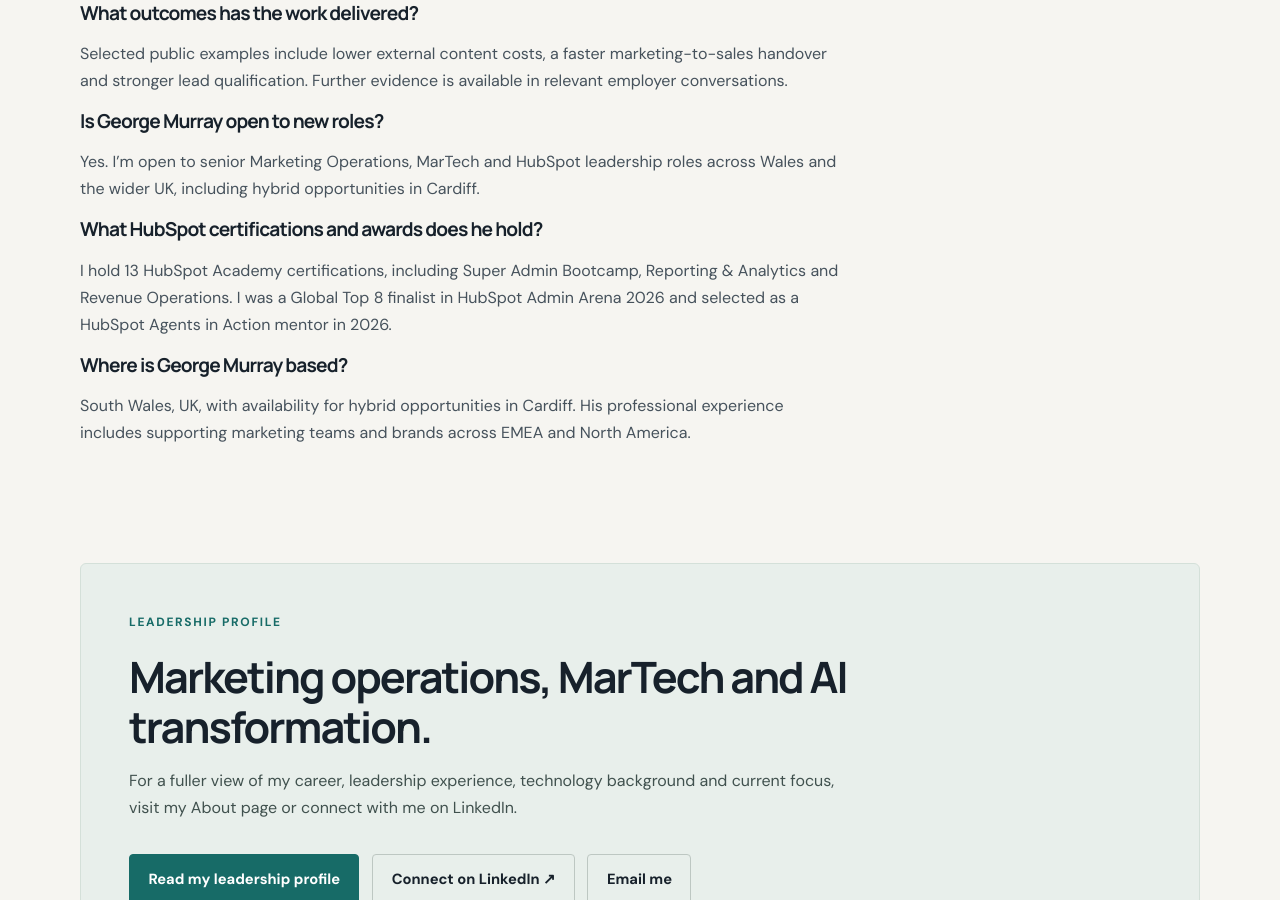
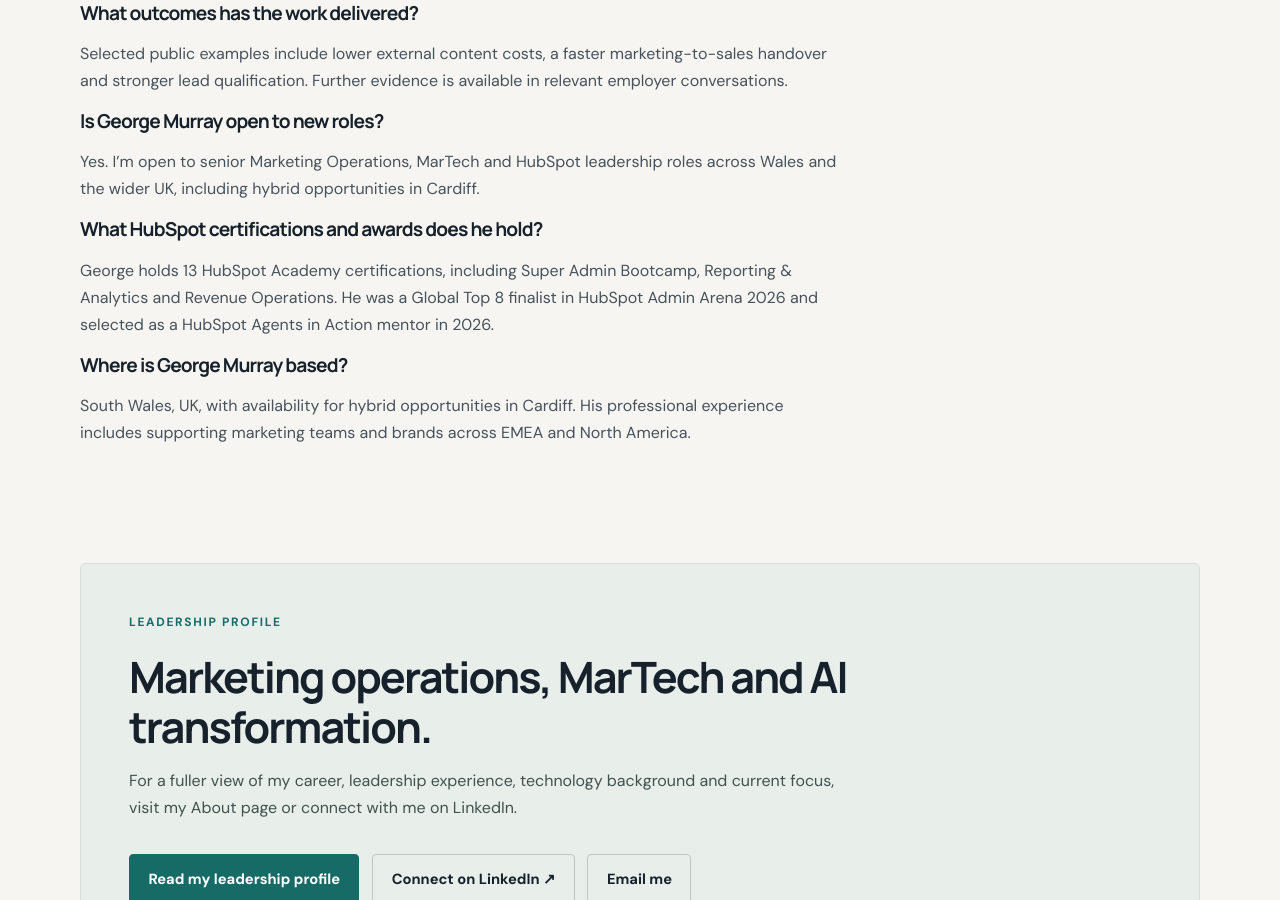
Before and after one commit to georgefwmurray/Marketing-Operations-Control-Centre, a Jekyll site: the page built from HubSpot-Expert-South-Wales.md, in a window 1280 px wide and 900 px high, scrolled down 4828 px. Built offline with Jekyll 4.4.1, drawn with Linux system fonts in a browser that asks for light colours.

Commit message:
Align HubSpot credentials FAQ wording

```diff
--- a/HubSpot-Expert-South-Wales.md
+++ b/HubSpot-Expert-South-Wales.md
@@ -79,7 +79,7 @@ description: "South Wales-based marketing operations and HubSpot leader, with mu
 <h3>What is the Marketing Operations Control Centre?</h3><p>The Marketing Operations Control Centre (MOCC) is an operating model for AI-enabled marketing operations. It brings together quality, production, data, insight and governance, with people retaining accountability for decisions and outcomes. The public case study focuses on the leadership approach and operating principles rather than disclosing the underlying agent portfolio.</p>
 <h3>What outcomes has the work delivered?</h3><p>Selected public examples include lower external content costs, a faster marketing-to-sales handover and stronger lead qualification. Further evidence is available in relevant employer conversations.</p>
 <h3>Is George Murray open to new roles?</h3><p>Yes. I’m open to senior Marketing Operations, MarTech and HubSpot leadership roles across Wales and the wider UK, including hybrid opportunities in Cardiff.</p>
-<h3>What HubSpot certifications and awards does he hold?</h3><p>I hold 13 HubSpot Academy certifications, including Super Admin Bootcamp, Reporting &amp; Analytics and Revenue Operations. I was a Global Top 8 finalist in HubSpot Admin Arena 2026 and selected as a HubSpot Agents in Action mentor in 2026.</p>
+<h3>What HubSpot certifications and awards does he hold?</h3><p>George holds 13 HubSpot Academy certifications, including Super Admin Bootcamp, Reporting &amp; Analytics and Revenue Operations. He was a Global Top 8 finalist in HubSpot Admin Arena 2026 and selected as a HubSpot Agents in Action mentor in 2026.</p>
 <h3>Where is George Murray based?</h3><p>South Wales, UK, with availability for hybrid opportunities in Cardiff. His professional experience includes supporting marketing teams and brands across EMEA and North America.</p>
 </div></section>
 
```
